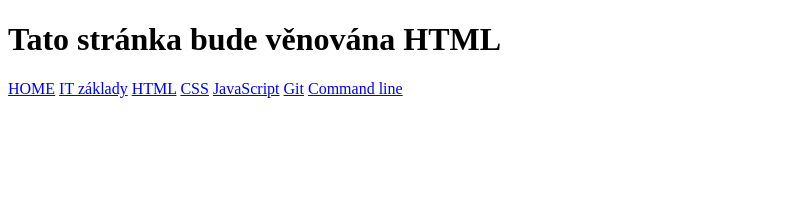
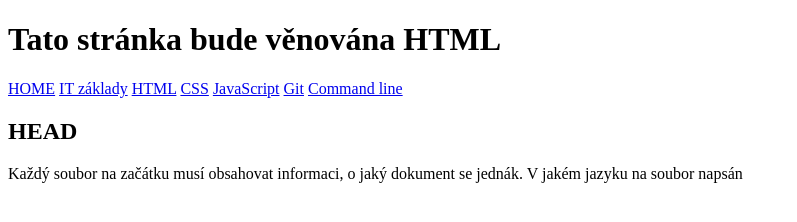
Before and after one commit to jan-woznica/multipage, a plain HTML site: page HTML.html in a window 1280 px wide. Shown: the whole page, without its empty margins (0-797 px from the left). Drawn offline with Linux system fonts and the light colour scheme.

Commit message:
Update HTML.html

```diff
--- a/HTML.html
+++ b/HTML.html
@@ -14,5 +14,9 @@
 <a href="JavaScript.html">JavaScript</a>
 <a href="git.html">Git</a>
 <a href="cmd.html">Command line</a>
+
+  <h2>HEAD</h2>
+  <p>Každý soubor na začátku musí obsahovat informaci, o jaký dokument se jednák. V jakém jazyku na soubor napsán</p>
+  <pre><!DOCTYPE html></pre>
 </body>
 </html>
```
